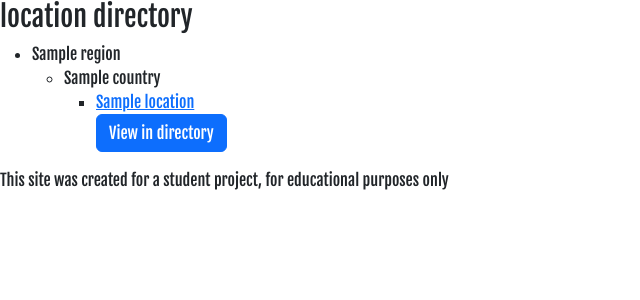
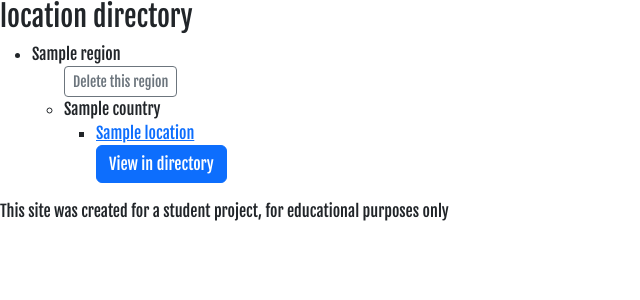
Before and after one commit to Cillian-G/neverending_guidebook, a Django app: page /directory/ in a window 1280 px wide. Shown: the part 112-412 px from the top of the page, without its empty margins (0-640 px from the left). Run offline with Django 3.2, Linux system fonts and the light colour scheme; tables that the repository leaves empty hold one stand-in row (values such as "Sample post"); some libraries are stand-ins or nearby versions.

Commit message:
Add deletion button to regions in directory

```diff
--- a/templates/location_directory.html
+++ b/templates/location_directory.html
@@ -12,6 +12,9 @@
             <li>
                 {{ region }}
                 <ul>
+                    <li class="list-inline-item">
+                        <button onClick="location.href='/delete/{{ region.id }}'" class="btn btn-outline-secondary btn-sm">Delete this region</button>
+                    </li>
                     {% regroup countries by country as country_list %}
                     {% for country, locations in country_list %}
                         <li>
```
